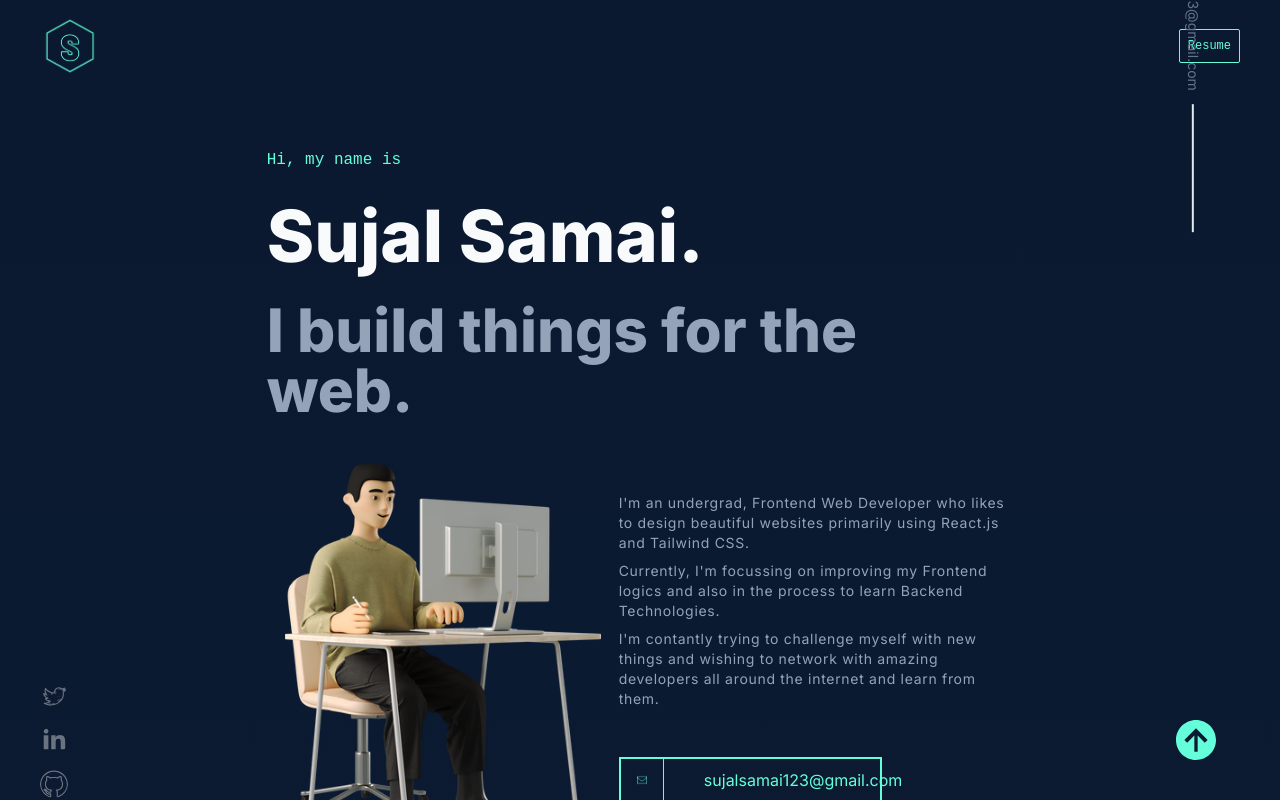
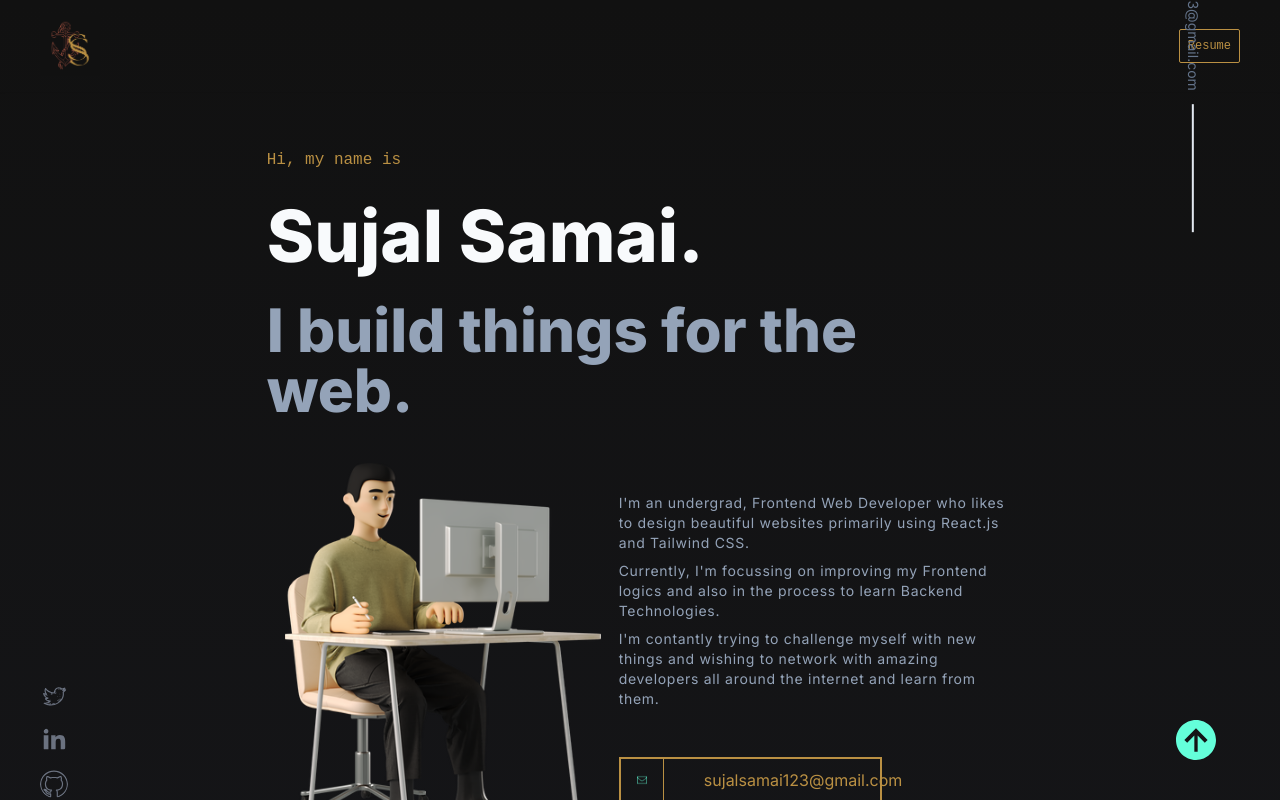
Before and after one commit to SujalSamai/Portfolio-V3, a React (Create React App) app: page / in a window 1280 px wide. Shown: the top 800 px of the page. Built offline with nearby package versions, Linux system fonts and the light colour scheme; a web font is replaced by a local one.

Commit message:
Made visual changes

```diff
--- a/src/components/HamburgerNav.js
+++ b/src/components/HamburgerNav.js
@@ -46,24 +46,16 @@
             </div>
             <ul className="MENU-LINK-MOBILE-OPEN flex flex-col font-martian text-center items-center justify-between min-h-[250px] p-20">
               <li className="my-8 text-slate-300 hover:text-gr w-32">
-                <a href="#about">
-                  <span className="text-gr">1. </span>About
-                </a>
+                <a href="#about">ABOUT</a>
               </li>
               <li className="my-8 text-slate-300 hover:text-gr w-32">
-                <a href="#skills">
-                  <span className="text-gr">2. </span>Skills
-                </a>
+                <a href="#skills">SKILLS</a>
               </li>
               <li className="my-8 text-slate-300 hover:text-gr w-32">
-                <a href="#work">
-                  <span className="text-gr">3. </span>Work
-                </a>
+                <a href="#work">WORK</a>
               </li>
               <li className="my-8 text-slate-300 hover:text-gr w-32">
-                <a href="#contact">
-                  <span className="text-gr">4. </span>Contact
-                </a>
+                <a href="#contact">CONTACT</a>
               </li>
               <a
                 href={Resume}
@@ -86,7 +78,7 @@
         height: 100vh;
         top: 0;
         right: 0;
-        background: #112240;
+        background: #282A3A;
         z-index: 10;
         display: flex;
         flex-direction: column;
--- a/src/components/Navbar.js
+++ b/src/components/Navbar.js
@@ -27,24 +27,16 @@
           className="w-10/12 flex  justify-around p-2 text-slate-300"
         >
           <li className="nav-el hover:text-gr hover:transition ease-out">
-            <a href="#about">
-              <span className="text-gr">1. </span>About
-            </a>
+            <a href="#about">ABOUT</a>
           </li>
           <li className="nav-el hover:text-gr hover:transition ease-out">
-            <a href="#skills">
-              <span className="text-gr">2. </span>Skills
-            </a>
+            <a href="#skills">SKILLS</a>
           </li>
           <li className="nav-el hover:text-gr hover:transition ease-out">
-            <a href="#work">
-              <span className="text-gr">3. </span>Work
-            </a>
+            <a href="#work">WORK</a>
           </li>
           <li className="nav-el hover:text-gr hover:transition ease-out">
-            <a href="#contact">
-              <span className="text-gr">4. </span>Contact
-            </a>
+            <a href="#contact">CONTACT</a>
           </li>
         </ol>
         <a
--- a/tailwind.config.js
+++ b/tailwind.config.js
@@ -4,9 +4,9 @@
   theme: {
     extend: {
       colors: {
-        bl: "#0a192f",
-        lbl: "#112240",
-        gr: "#64ffda",
+        bl: "#111111",
+        lbl: "#282A3A",
+        gr: "#ba9043",
       },
       fontFamily: {
         inter: ["Inter", "sans-serif"],
```
Also changed, not shown: src/assets/action.png, 1 other file (tests, documents, lock files or other folders).
